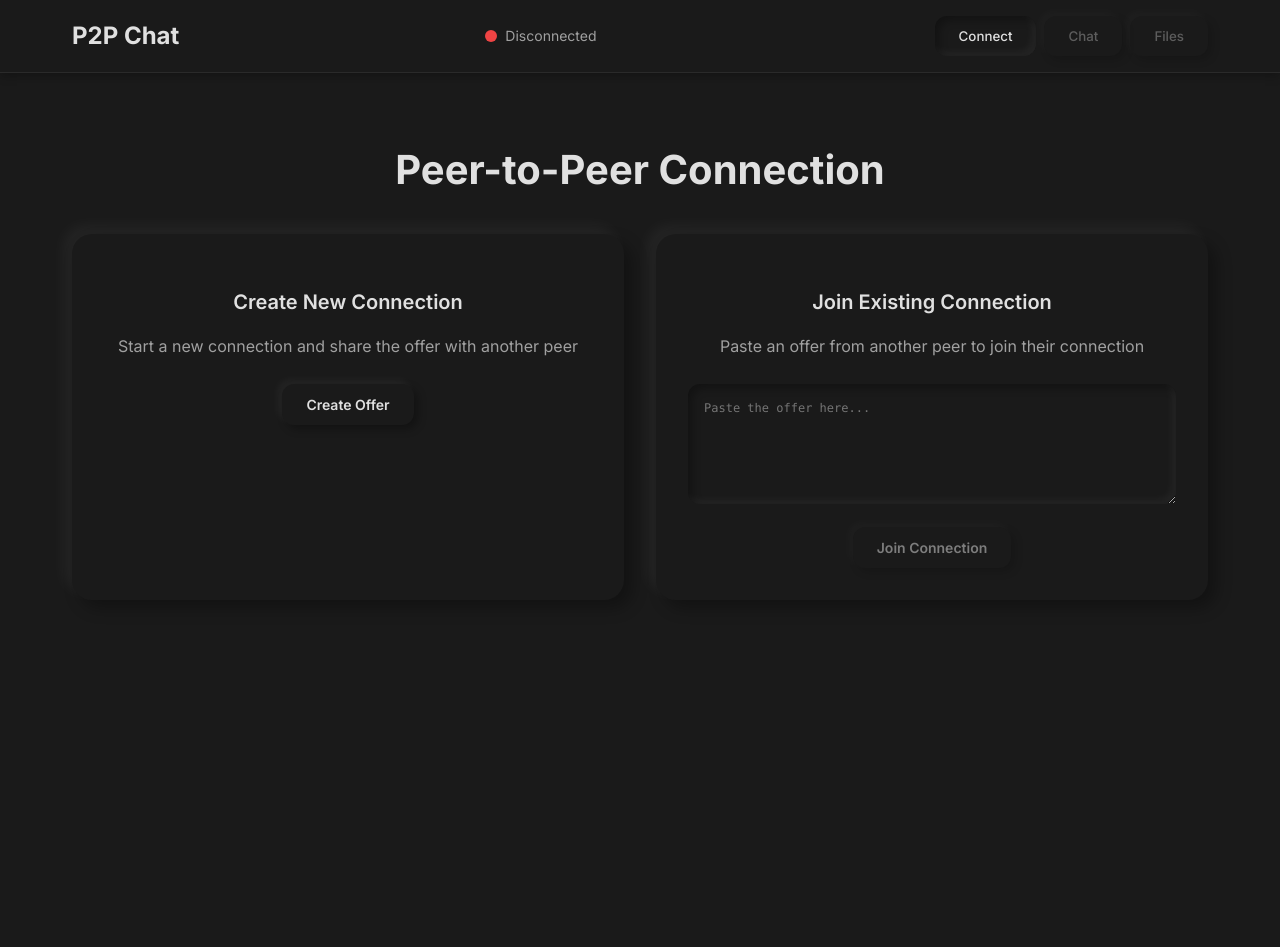
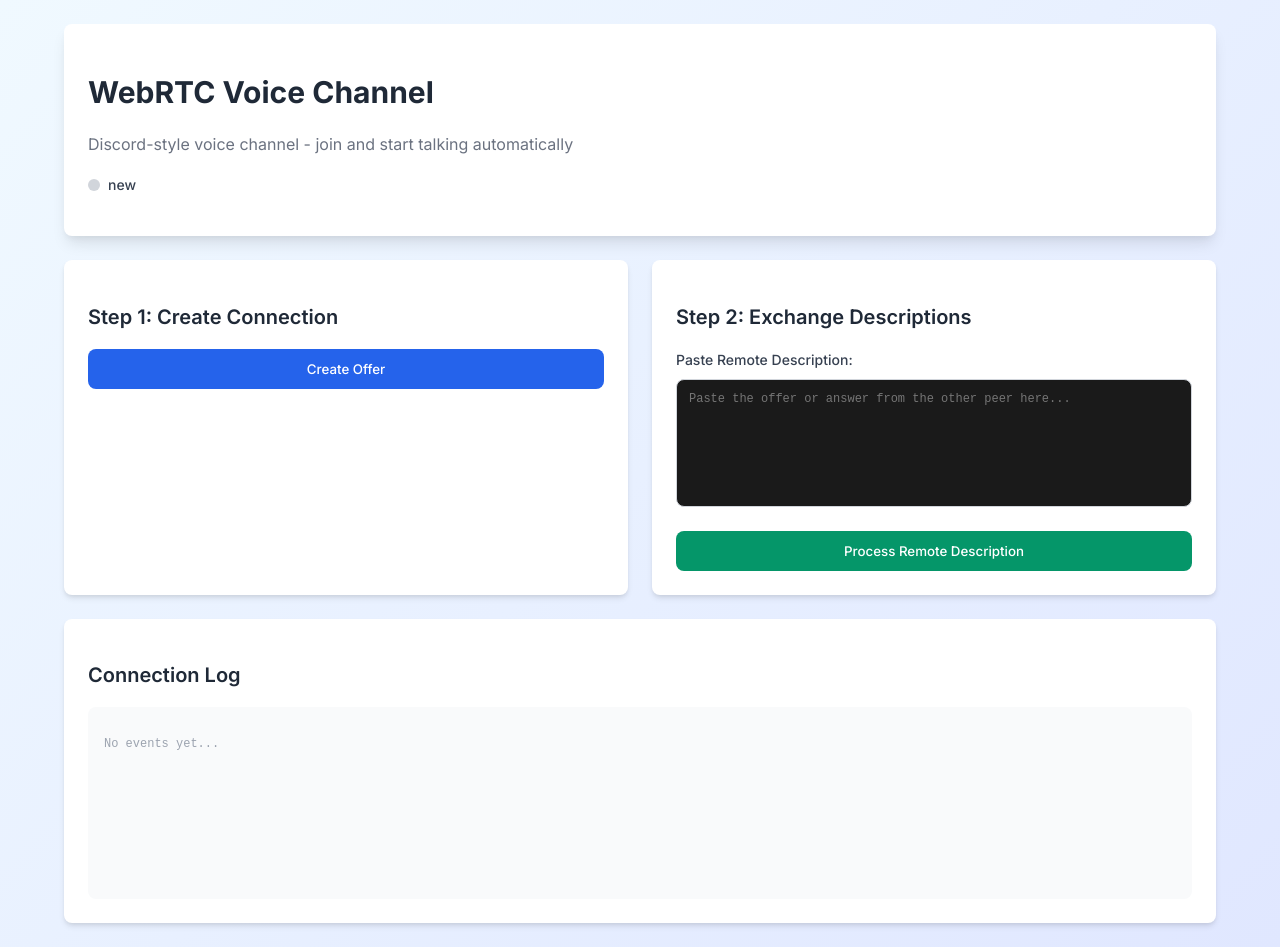
Before and after one commit to dash0200/cursor-p2p, a React (Vite) app: page / in a window 1280 px wide. Before the commit the page ends 800 px from the top, so only its background shows below. Built offline with nearby package versions, Linux system fonts and the light colour scheme.

Commit message:
file share exist

```diff
--- a/src/components/ConnectedPage.jsx
+++ b/src/components/ConnectedPage.jsx
@@ -63,13 +63,10 @@ function ConnectedPage({
   }
 
   const handleSeek = (time) => {
-    console.log('🎬 ConnectedPage handleSeek called with time:', time)
     if (videoRef.current) {
       videoRef.current.currentTime = time
       setCurrentTime(time)
-      console.log('🎬 Video currentTime set to:', time)
     } else {
-      console.log('🎬 ERROR: videoRef.current not available')
     }
   }
 
@@ -181,15 +178,13 @@ function ConnectedPage({
         volume={1.0}
         style={{ display: 'none' }}
         onLoadedMetadata={() => {
-          console.log('🎤 Remote audio metadata loaded')
           if (remoteAudioRef.current) {
-            remoteAudioRef.current.play().catch(e => console.log('Auto-play failed:', e))
+            remoteAudioRef.current.play().catch(e => {})
           }
         }}
         onCanPlay={() => {
-          console.log('🎤 Remote audio can play')
           if (remoteAudioRef.current) {
-            remoteAudioRef.current.play().catch(e => console.log('Can-play auto-play failed:', e))
+            remoteAudioRef.current.play().catch(e => {})
           }
         }}
       />
--- a/src/components/VideoPlayer.jsx
+++ b/src/components/VideoPlayer.jsx
@@ -90,7 +90,6 @@ function VideoPlayer({
   }
 
   const handleMouseLeave = () => {
-    console.log('🎬 Mouse left video container - hiding controls')
     setShowControls(false)
   }
 
--- a/src/main.jsx
+++ b/src/main.jsx
@@ -6,7 +6,7 @@ import WebRTCManualSignal from './components/WebRTCManualSignal.jsx'
 
 createRoot(document.getElementById('root')).render(
   <StrictMode>
-    <App />
-    {/* <WebRTCManualSignal /> */}
+    {/* <App /> */}
+    <WebRTCManualSignal />
   </StrictMode>,
 )
```
Also changed, not shown: src/App.jsx (+2 -94 lines), src/components/ChatSidebar.jsx (+0 -10 lines).
